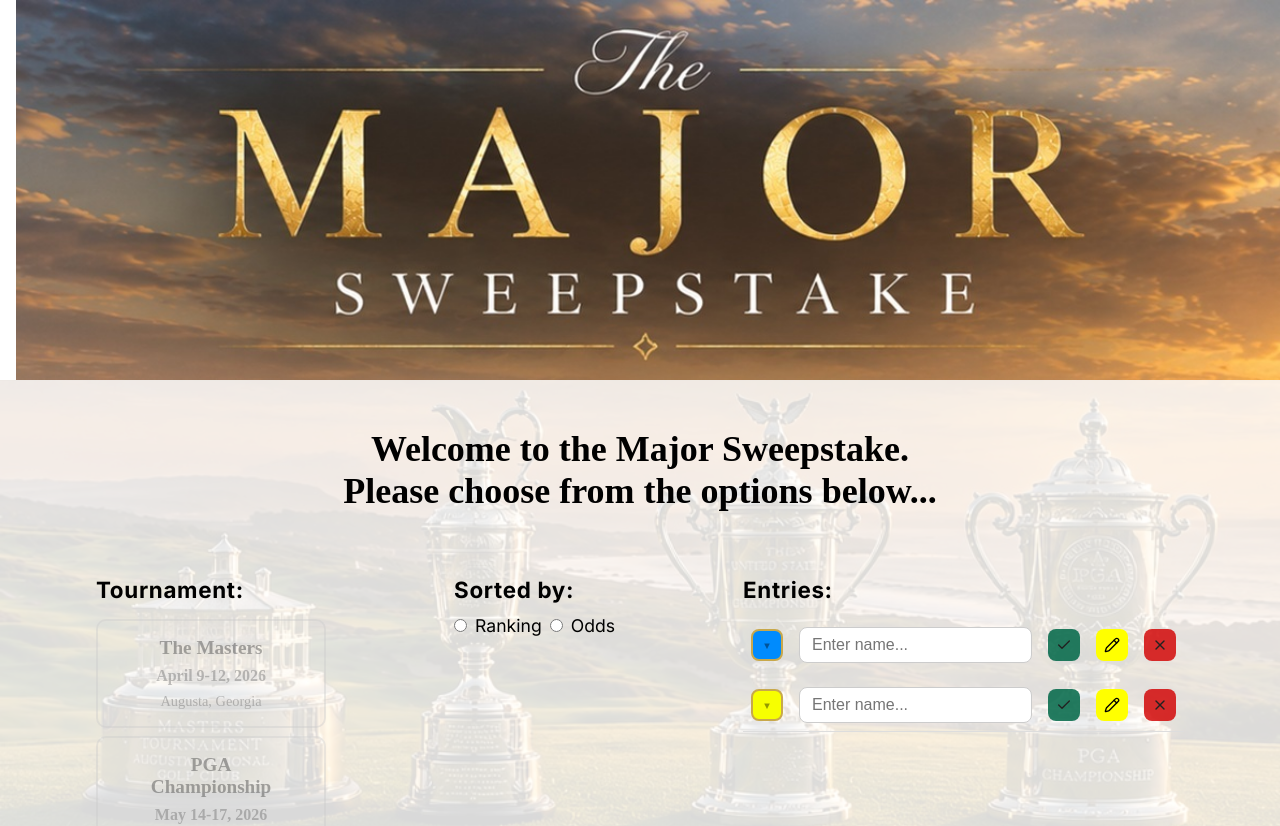
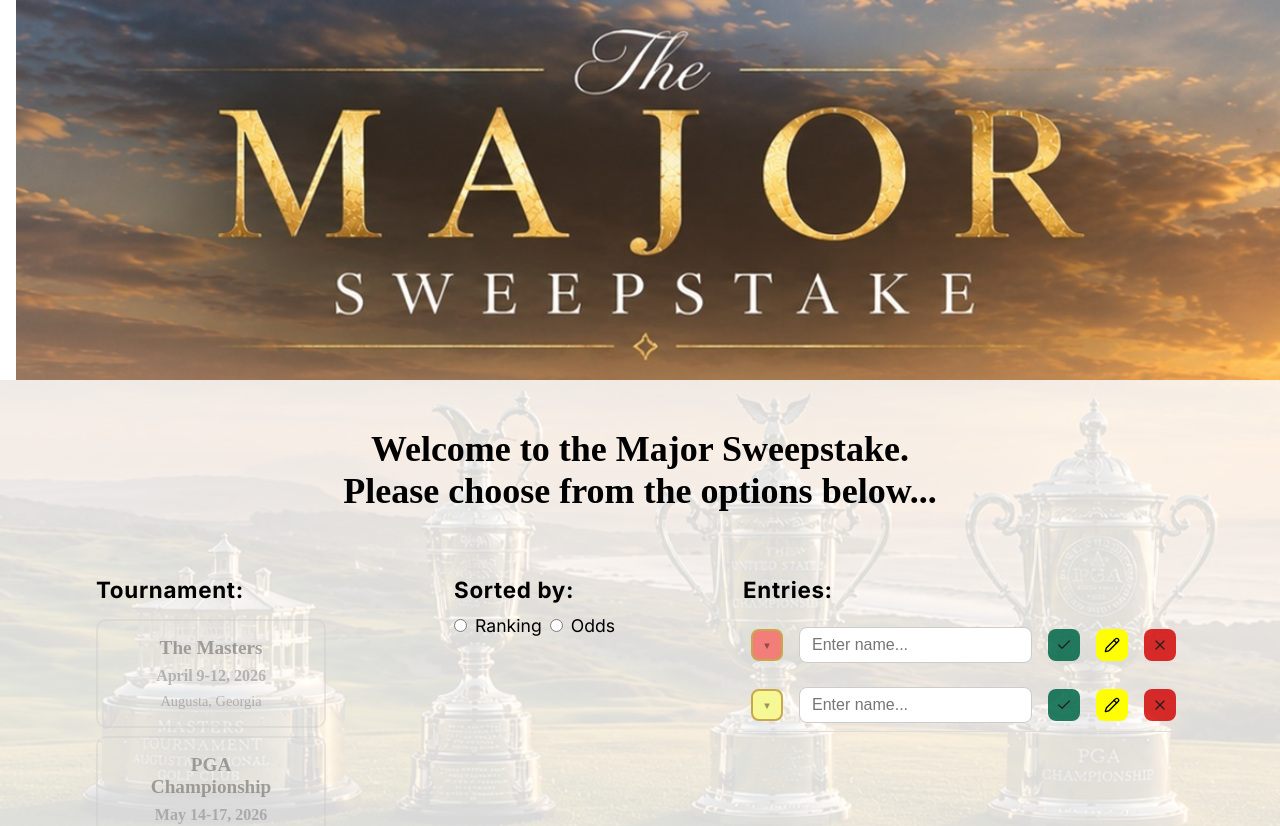
Before and after one commit to Acemeistre/Portfolio-Project_Golf-sweepstake-app, a React (Vite) app: page / in a window 1280 px wide. Shown: the top 826 px of the page. Built offline with nearby package versions, Linux system fonts and the light colour scheme; a web font is replaced by a local one.

Commit message:
Adjusted colour hues and added more colour options, added footer and flagpedia.net accreditation to stage 3

```diff
--- a/src/App.jsx
+++ b/src/App.jsx
@@ -59,8 +59,8 @@
   const [selectedTournament, setSelectedTournament] = useState('');
   const [sortOption, setSortOption] = useState('');
   const [participants, setParticipants] = useState([
-    { id: Date.now(), name: '', colour: '#008BFD', isConfirmed: false },
-    { id: Date.now() + 1, name: '', colour: '#F7FF00', isConfirmed: false }
+    { id: Date.now(), name: '', colour: '#F37D78', isConfirmed: false },
+    { id: Date.now() + 1, name: '', colour: '#F6F896', isConfirmed: false }
   ]);
   const [currentStage, setCurrentStage] = useState('selection');
   const [players, setPlayers] = useState([]);
--- a/src/components/ColourPicker/ColourPicker.css
+++ b/src/components/ColourPicker/ColourPicker.css
@@ -31,7 +31,7 @@
   top: 0rem;
   right: 2rem;
   display: grid;
-  grid-template-columns: repeat(2, 1fr);
+  grid-template-columns: repeat(3, 1fr);
   gap: .5rem;
   padding: .5rem;
   background: white;
--- a/src/components/ColourPicker/ColourPicker.jsx
+++ b/src/components/ColourPicker/ColourPicker.jsx
@@ -2,14 +2,18 @@
 import './ColourPicker.css'
 
 const COLOURS = [
-  '#008BFD',
-  '#F7FF00',
-  '#37CE00',
-  '#8F00FD',
-  '#FF4500',
-  '#FF1493',
-  '#00CED1',
-  '#FF8C00',
+  '#F37D78',
+  '#F88AB0',
+  '#E68FEF',
+  '#BE8BF3',
+  '#9896F8',
+  '#8FC8EF',
+  '#8BF3F2',
+  '#96F8C9',
+  '#98EF8F',
+  '#C0F38B',
+  '#F6F896',
+  '#EFB68F',
 ]
 
 function ColourPicker({ currentColour, takenColours, onColourChange, disabled }) {
--- a/src/components/ParticipantEntry/ParticipantEntry.jsx
+++ b/src/components/ParticipantEntry/ParticipantEntry.jsx
@@ -4,14 +4,18 @@
 import { Check, Pencil, X } from 'lucide-react';
 
 const COLOURS = [
-    '#008BFD',
-    '#F7FF00',
-    '#37CE00',
-    '#8F00FD',
-    '#FF4500',
-    '#FF1493',
-    '#00CED1',
-    '#FF8C00',
+  '#F37D78',
+  '#F88AB0',
+  '#E68FEF',
+  '#BE8BF3',
+  '#9896F8',
+  '#8FC8EF',
+  '#8BF3F2',
+  '#96F8C9',
+  '#98EF8F',
+  '#C0F38B',
+  '#F6F896',
+  '#EFB68F',
 ]
 
 function ParticipantEntry({ participants, onParticipantsChange}) {
--- a/src/components/Stage3_Scores/Stage3_Scores.css
+++ b/src/components/Stage3_Scores/Stage3_Scores.css
@@ -53,6 +53,7 @@
     padding: 1.5rem;
     border-radius: .5rem;
     border-collapse: collapse;
+    overflow: hidden;
 }
 
 table,th, td {
@@ -81,6 +82,9 @@
     padding: .25rem 3.5rem;
 }
 
+.leaderboard-row:last-child {
+    border-radius: 0 0 1rem 1rem;
+}
 
 .leaderboard-row__player-position,
 .leaderboard-row__player-name,
@@ -124,3 +128,15 @@
     display: flex;
     justify-self: center;
 }
+
+.footer {
+    position: relative;
+    display: flex;
+    justify-content: center;
+    margin-top: 5rem;
+}
+
+.footer span {
+    position: absolute;
+    right: 0;
+}
--- a/src/components/Stage3_Scores/Stage3_Scores.jsx
+++ b/src/components/Stage3_Scores/Stage3_Scores.jsx
@@ -205,7 +205,9 @@
             </button>
         </div>
         )}
-
+        <footer>
+            <div className="footer"><p>2026 | Designed and coded by Glenn Niblett (aka Acemeistre)</p><span>Country flags courtesy of <a href="https://flagpedia.net/download">Flagcdn.com / Flagpedia.net</a></span></div>
+        </footer>
     </div>
     )
 }
```
